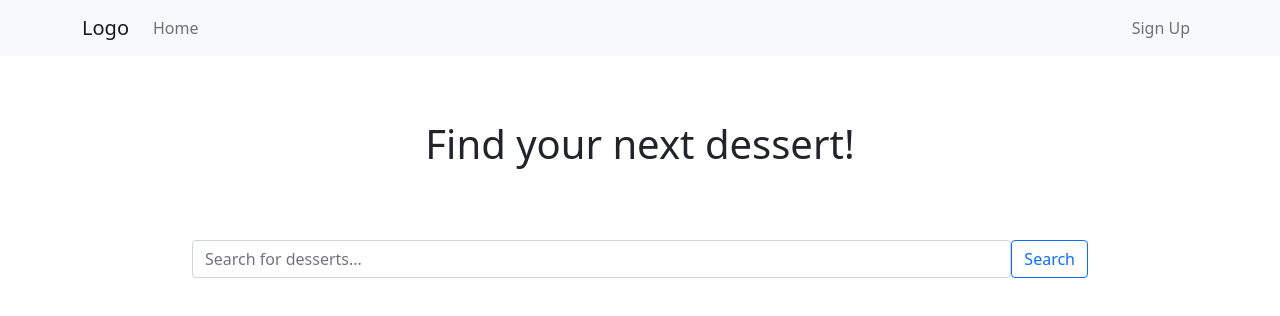
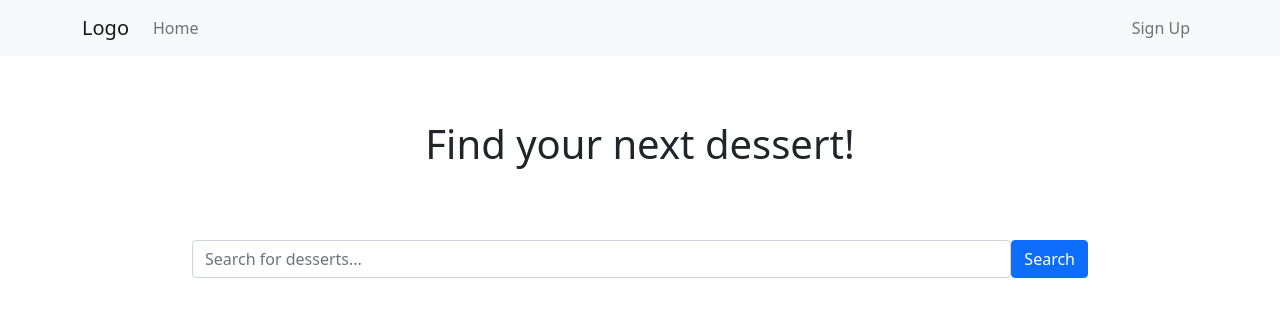
Before and after one commit to LeonSo7/SFWRENG4WW3_Project, a React (Create React App) app in the folder my-app/: page / in a window 1280 px wide. Shown: the top 316 px of the page. Built offline with nearby package versions, Linux system fonts and the light colour scheme.

Commit message:
Update search page search bar styling

```diff
--- a/my-app/src/components/SearchBar.js
+++ b/my-app/src/components/SearchBar.js
@@ -6,7 +6,7 @@ const SearchBar = () => (
         <Form.Group>
             <div class="searchBarDiv">
                 <Form.Control class="searchBarInput" type="search" placeholder="Search for desserts..."/>
-                <Button type="submit" variant="outline-primary">Search</Button>
+                <Button type="submit" variant="primary">Search</Button>
             </div>
         </Form.Group>
     </Form>
```
